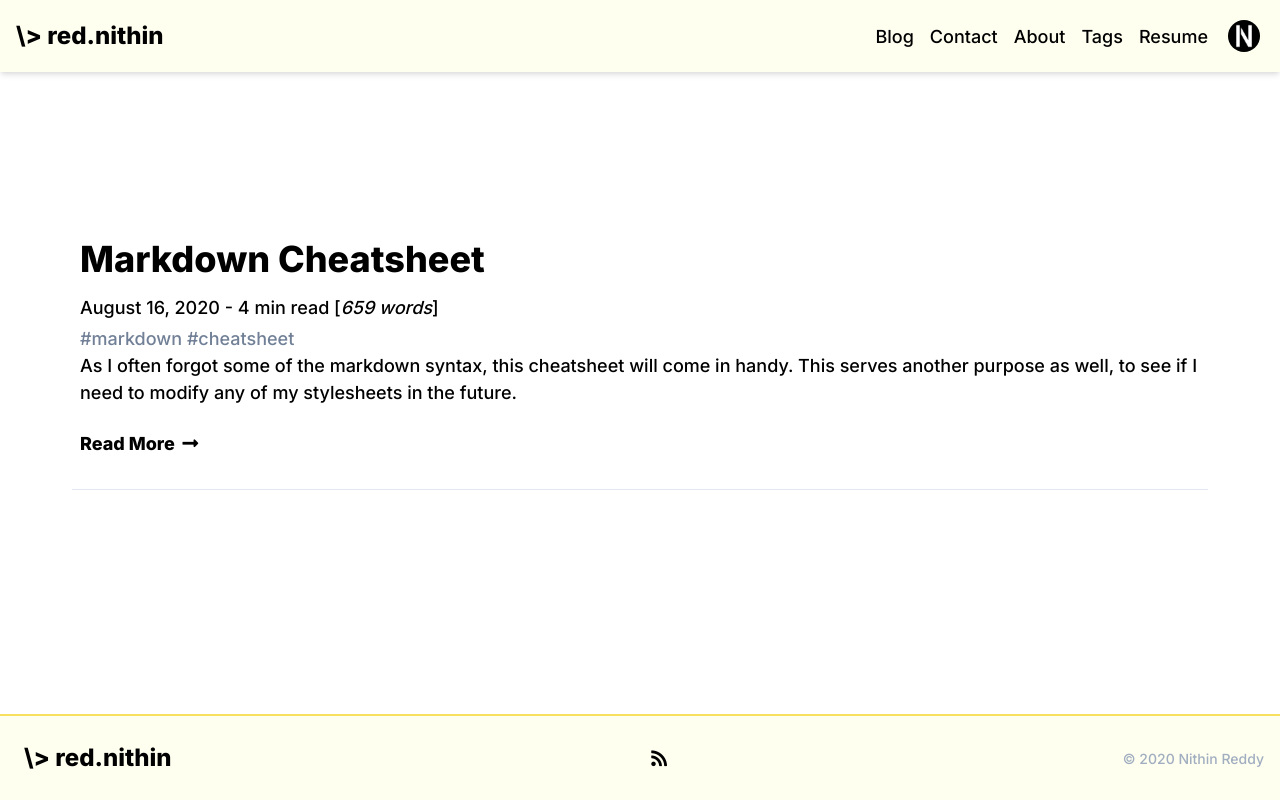
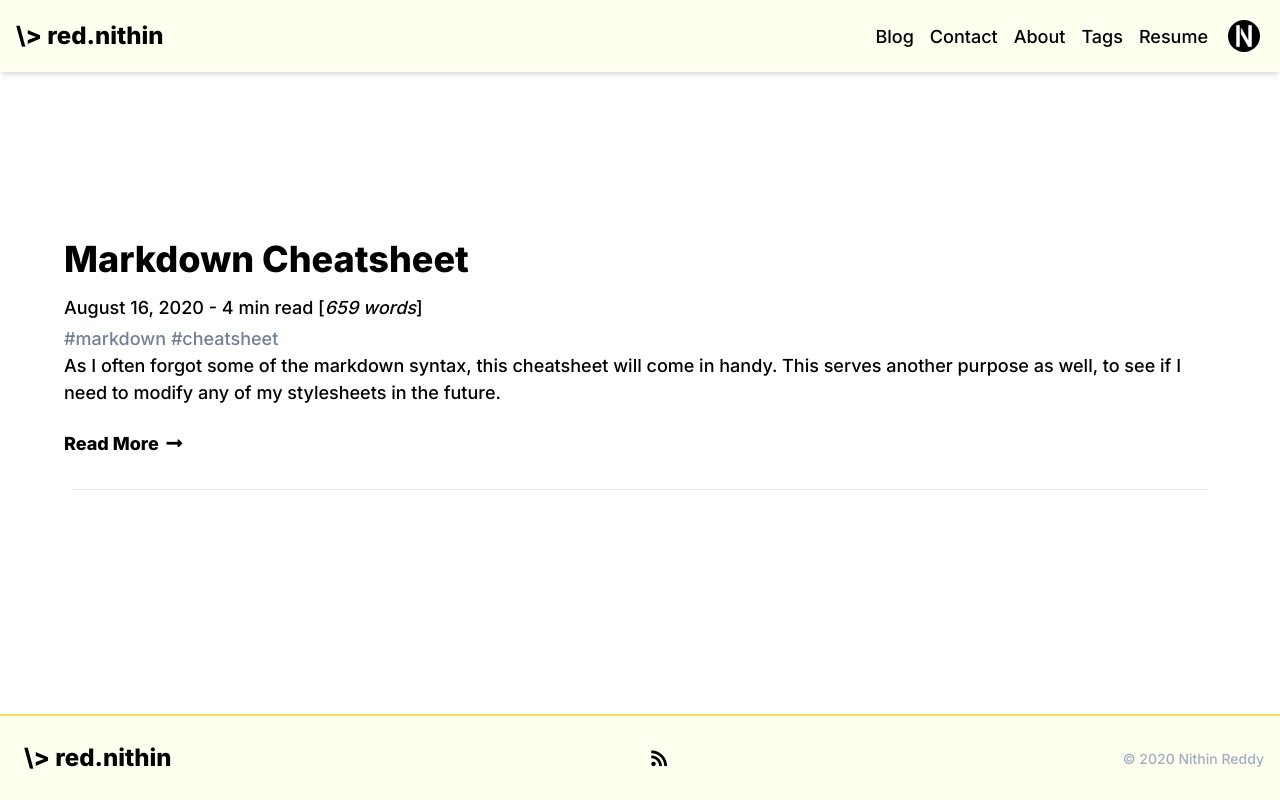
Before and after one commit to rednithin/rednithin.github.io, a plain HTML site: page blog/index.html in a window 1280 px wide. Drawn offline with Linux system fonts and the light colour scheme.

Commit message:
Finished build

```diff
--- a/blog/index.html
+++ b/blog/index.html
@@ -93,7 +93,7 @@
 
         <li>
 
-  <article class="mx-4">
+  <article>
     <h1 class="text-4xl font-bold">
       <a href="https://rednithin.github.io/blog/1-markdown-cheatsheet/">Markdown Cheatsheet</a>
     </h1>
```
Also changed, not shown: tags/cheatsheet/index.html (+1 -1 lines), tags/markdown/index.html (+1 -1 lines).
